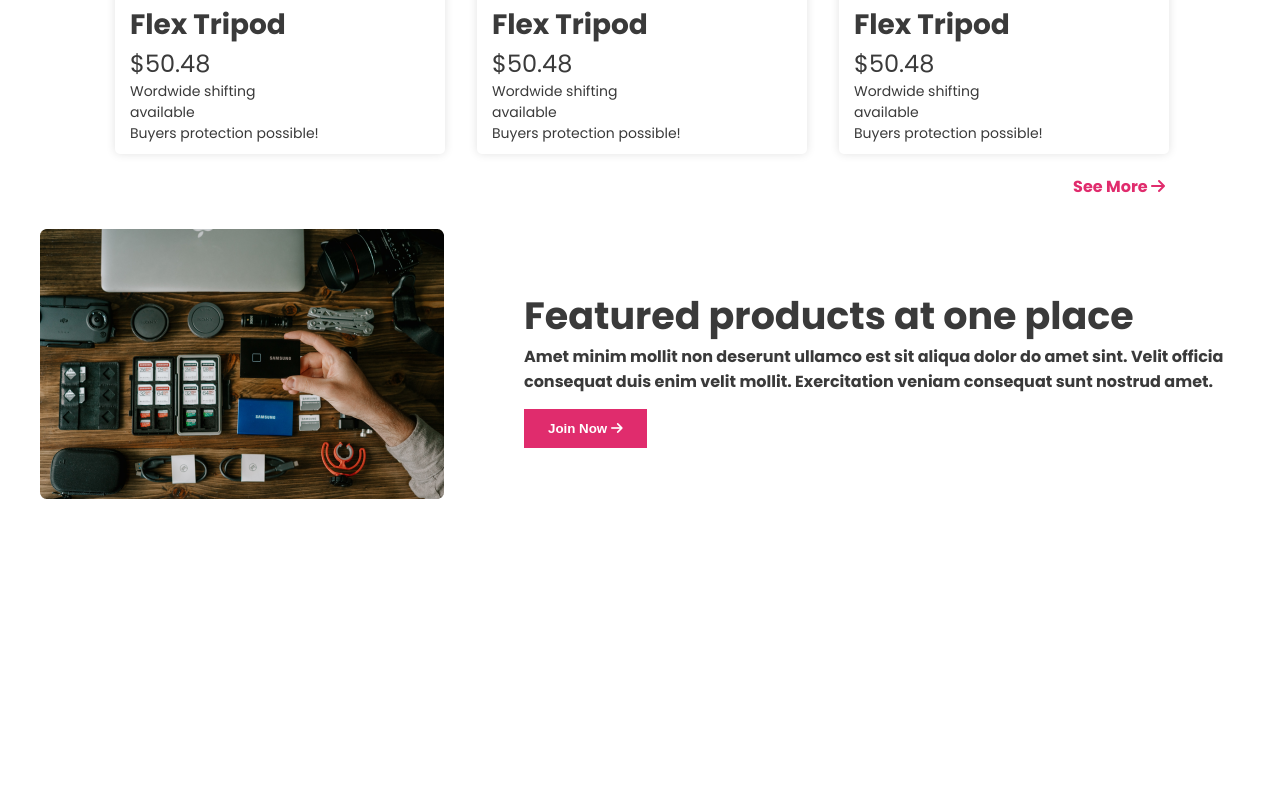
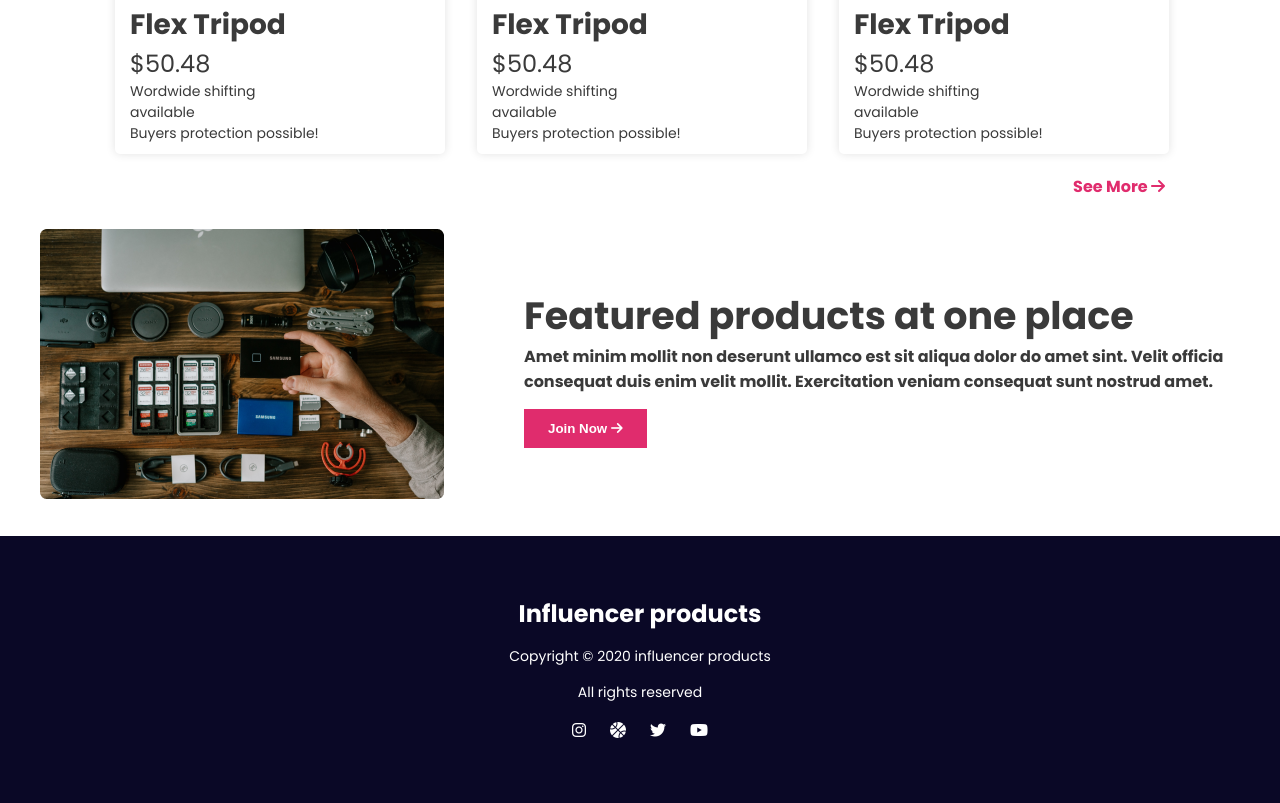
Before and after one commit to Kawsar26229/influence-gear, a plain HTML site: page index.html in a window 1280 px wide. Shown: the part 2047-2850 px from the top of the page. Before the commit the page ends 2583 px from the top, so only its background shows below. Drawn offline with Linux system fonts and the light colour scheme.

Commit message:
final commit

```diff
--- a/index.html
+++ b/index.html
@@ -200,7 +200,21 @@
         </div>
      </section>
     <!-- Feature Section End -->
-
+     <!-- Footer Section Start -->
+      <footer class="footer">
+        <h4 class="footer_title">Influencer products</h4>
+        <p>Copyright © 2020  influencer products</p>
+        <p>All rights reserved</p>
+        <div class="social_icons">
+            <ul class="icon_lists">
+                <li><i class="fa-brands fa-instagram"></i></li>
+                <li><i class="fa-solid fa-basketball"></i></li>
+                <li><i class="fa-brands fa-twitter"></i></li>
+                <li><i class="fa-brands fa-youtube"></i></li>
+            </ul>
+        </div>
+      </footer>
+     <!-- Footer Section End -->
     <!-- Font Awesome -->
     <script
       src="https://kit.fontawesome.com/12c01ddc8e.js"
--- a/style.css
+++ b/style.css
@@ -140,3 +140,23 @@ ul {
     font-weight: bold;
     margin-bottom: 15px;
 }
+/* Footer Section */
+.footer {
+    padding: 60px;
+    background-color: #0A0826;
+    color: #fff;
+    text-align: center;
+}
+.footer_title {
+    font-size: 24px;
+    font-weight: bold;
+}
+.footer p {
+    font-size: 14px;
+    margin: 15px 0px;
+}
+.icon_lists {
+    display: flex;
+    justify-content: center;
+    gap: 1.5rem;
+}
```
